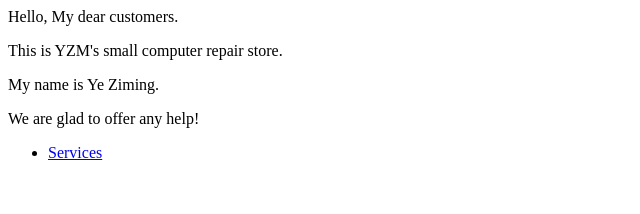
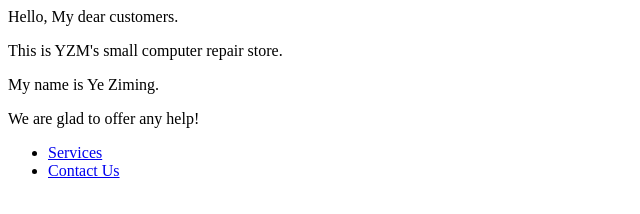
Before and after one commit to YeZimingHAHA/Store.github.io, a plain HTML site: page index.html in a window 1280 px wide. Shown: the full height of the page, 0-640 px from the left. Drawn offline with Linux system fonts and the light colour scheme.

Commit message:
Update index.html

```diff
--- a/index.html
+++ b/index.html
@@ -5,5 +5,5 @@
 
 <ul>
   <li> <a href="https://yeziminghaha.github.io/Price.github.io/">Services</a> </li>
-
+    <li> <a href="https://yeziminghaha.github.io/Contact.github.io/">Contact Us</a> </li>
 </ul>
```
